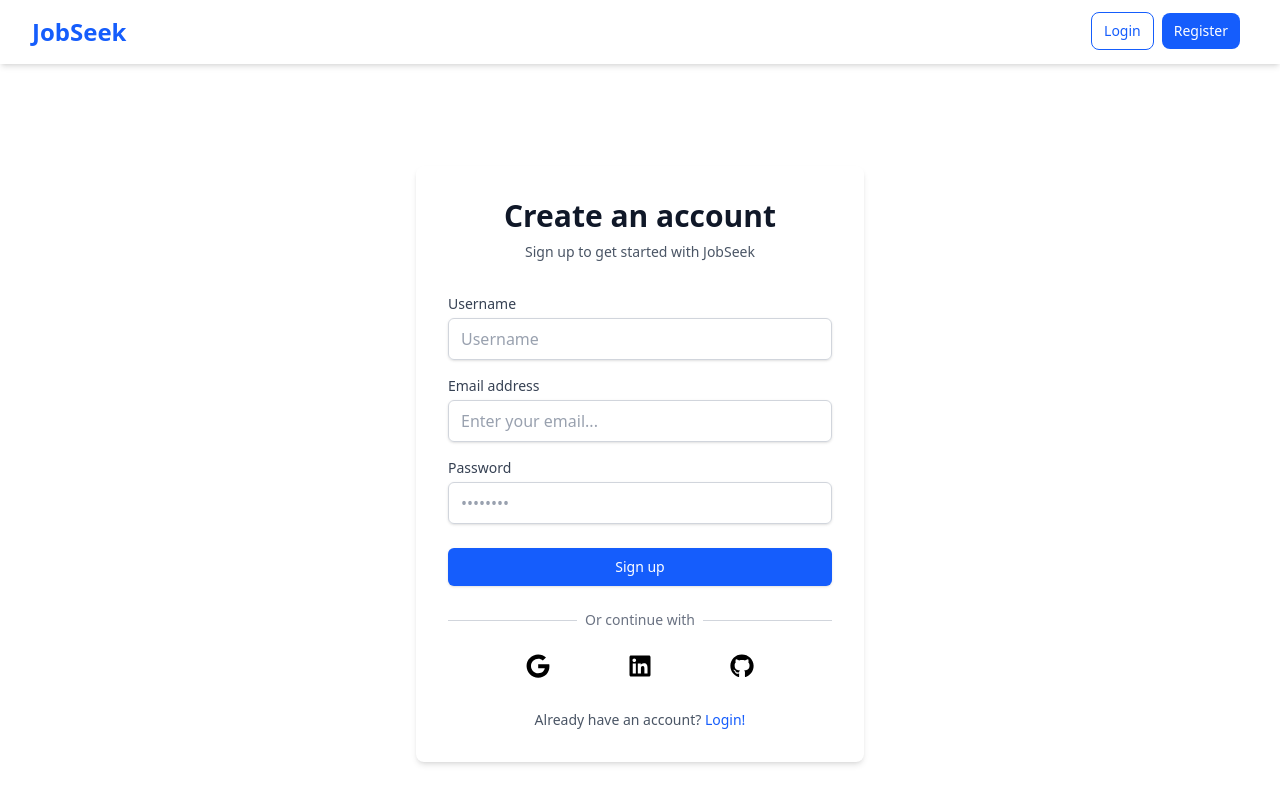
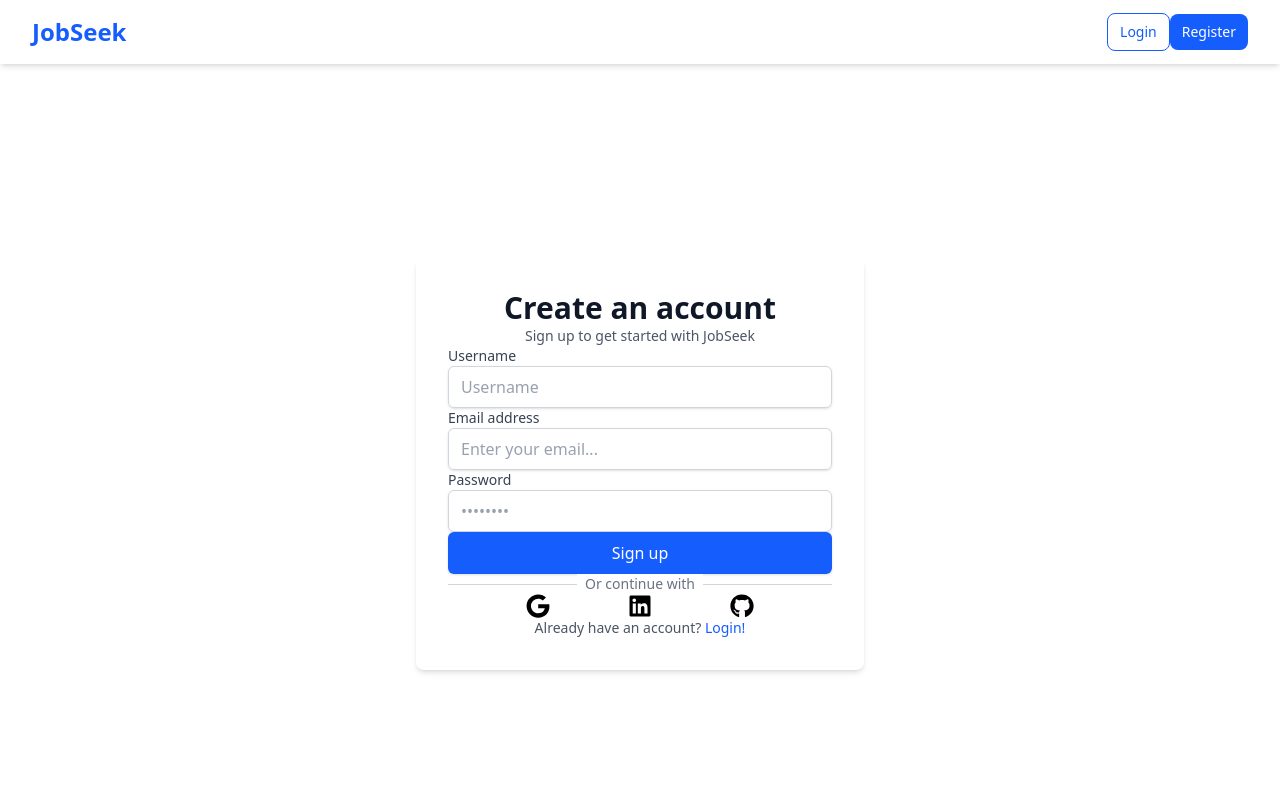
Before and after one commit to Srinanth/JobSeek, a React (Vite) app in the folder frontend/: page / in a window 1280 px wide. Shown: the top 804 px of the page. Built offline with nearby package versions, Linux system fonts and the light colour scheme; no server answers.

Commit message:
Adas First collab

```diff
--- a/frontend/src/index.css
+++ b/frontend/src/index.css
@@ -1 +1,79 @@
 @import "tailwindcss";
+
+/*CSS RESET*/
+/* 1. Use a more-intuitive box-sizing model */
+*,
+*::before,
+*::after {
+    box-sizing: border-box;
+}
+
+/* 2. Remove default margin */
+* {
+    margin: 0;
+}
+
+/* 3. Enable keyword animations */
+@media (prefers-reduced-motion: no-preference) {
+    html {
+        interpolate-size: allow-keywords;
+    }
+}
+
+body {
+    /* 4. Add accessible line-height */
+    line-height: 1.5;
+    /* 5. Improve text rendering */
+    -webkit-font-smoothing: antialiased;
+}
+
+/* 6. Improve media defaults */
+img,
+picture,
+video,
+canvas,
+svg {
+    display: block;
+    max-width: 100%;
+}
+
+/* 7. Inherit fonts for form controls */
+input,
+button,
+textarea,
+select {
+    font: inherit;
+}
+
+/* 8. Avoid text overflows */
+p,
+h1,
+h2,
+h3,
+h4,
+h5,
+h6 {
+    overflow-wrap: break-word;
+}
+
+/* 9. Improve line wrapping */
+p {
+    text-wrap: pretty;
+}
+
+h1,
+h2,
+h3,
+h4,
+h5,
+h6 {
+    text-wrap: balance;
+}
+
+/*
+  10. Create a root stacking context
+*/
+#root,
+#__next {
+    isolation: isolate;
+}
```
Also changed, not shown: 1 other file (tests, documents, lock files or other folders).
